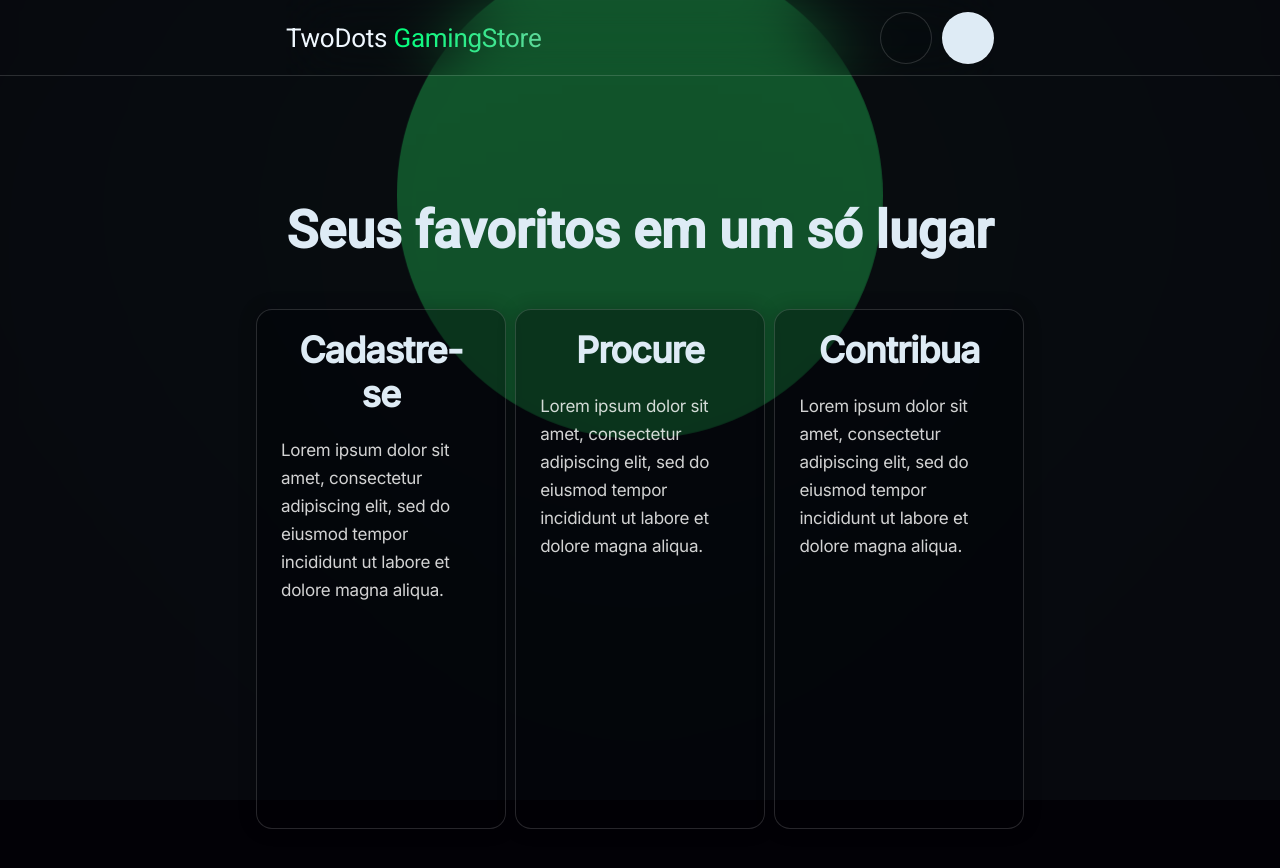
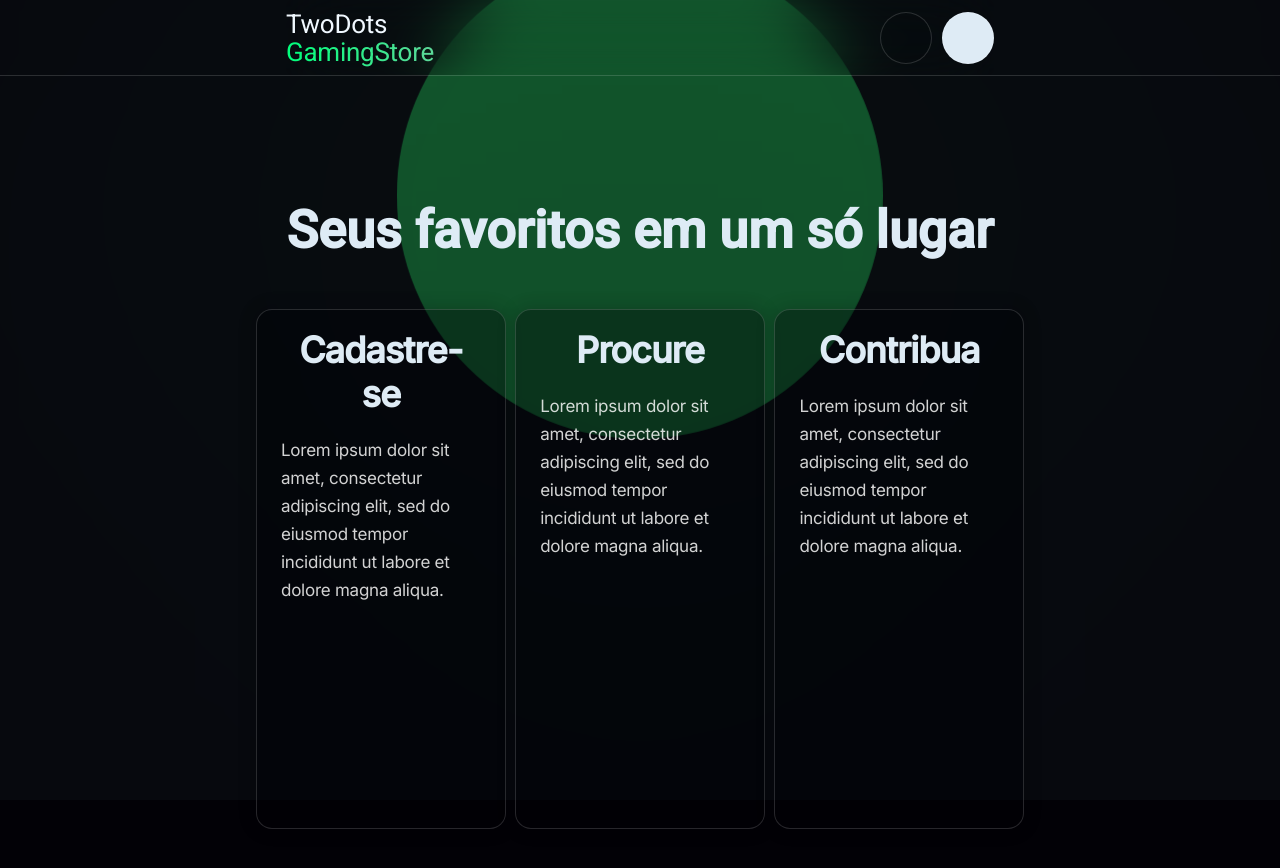
Before and after one commit to delucca27/trabalho-final, a React (Create React App) app: page / in a window 1280 px wide. Shown: the top 868 px of the page. Built offline with nearby package versions, Linux system fonts and the light colour scheme; a web font is replaced by a local one.

Commit message:
Estilização do Título

```diff
--- a/src/components/Navbar.component.jsx
+++ b/src/components/Navbar.component.jsx
@@ -8,9 +8,14 @@ export default function Navbar() {
       <nav>
 
          <div className="logo">
-            <span className="logo-title">
-            TwoDots <span>GamingStore</span>
-            </span>
+            <div className="title-wrapper">
+               <span className="logo-title">
+               TwoDots
+               <div className="title-wrapper">
+                  <span>GamingStore</span>
+               </div>
+               </span>
+            </div>
          </div>
 
          <div className="user-nav-options">
--- a/src/style/app.css
+++ b/src/style/app.css
@@ -333,7 +333,7 @@ center, .title-wrapper {
   }
 }
 
-h1, span.logo-title, span.logo-title > span {
+h1, span.logo-title, span.logo-title span {
   font-family: 'Unbounded', 'Roboto', 'Inter', sans-serif;
   font-size: 52px;
   color: #deebf5;
@@ -347,12 +347,12 @@ h1, span.logo-title, span.logo-title > span {
           animation-fill-mode: forwards;
 }
 
-span.logo-title, span.logo-title > span {
+span.logo-title, span.logo-title span {
   color: aliceblue;
   font-size: 26px;
 }
 
-span.logo-title span, span.logo-title > span span {
+span.logo-title span, span.logo-title span span {
   background: -webkit-gradient(linear, left top, right top, from(#00ff7b), to(#5dd899));
   background: linear-gradient(to right, #00ff7b 0%, #5dd899 100%);
   -webkit-background-clip: text;
```
Also changed, not shown: src/style/app.scss (+8 -2 lines), 1 other file (tests, documents, lock files or other folders).
